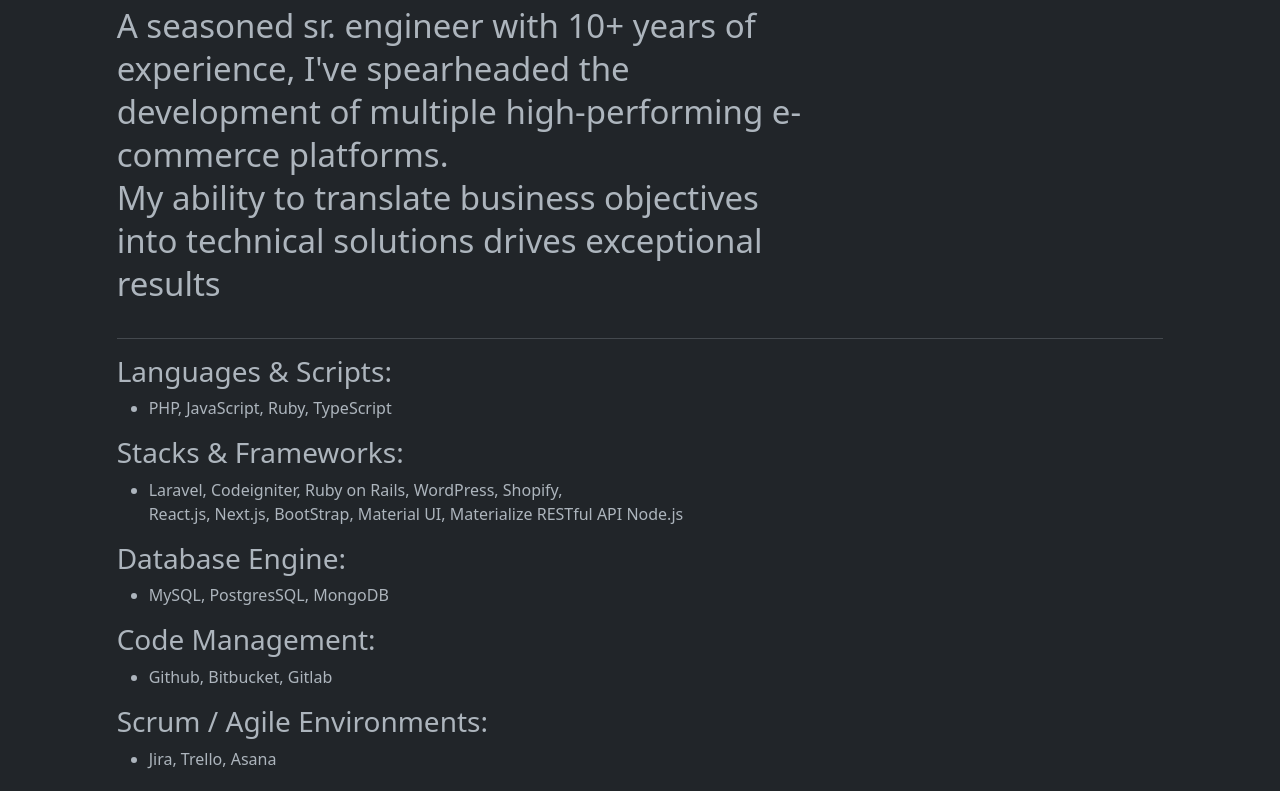
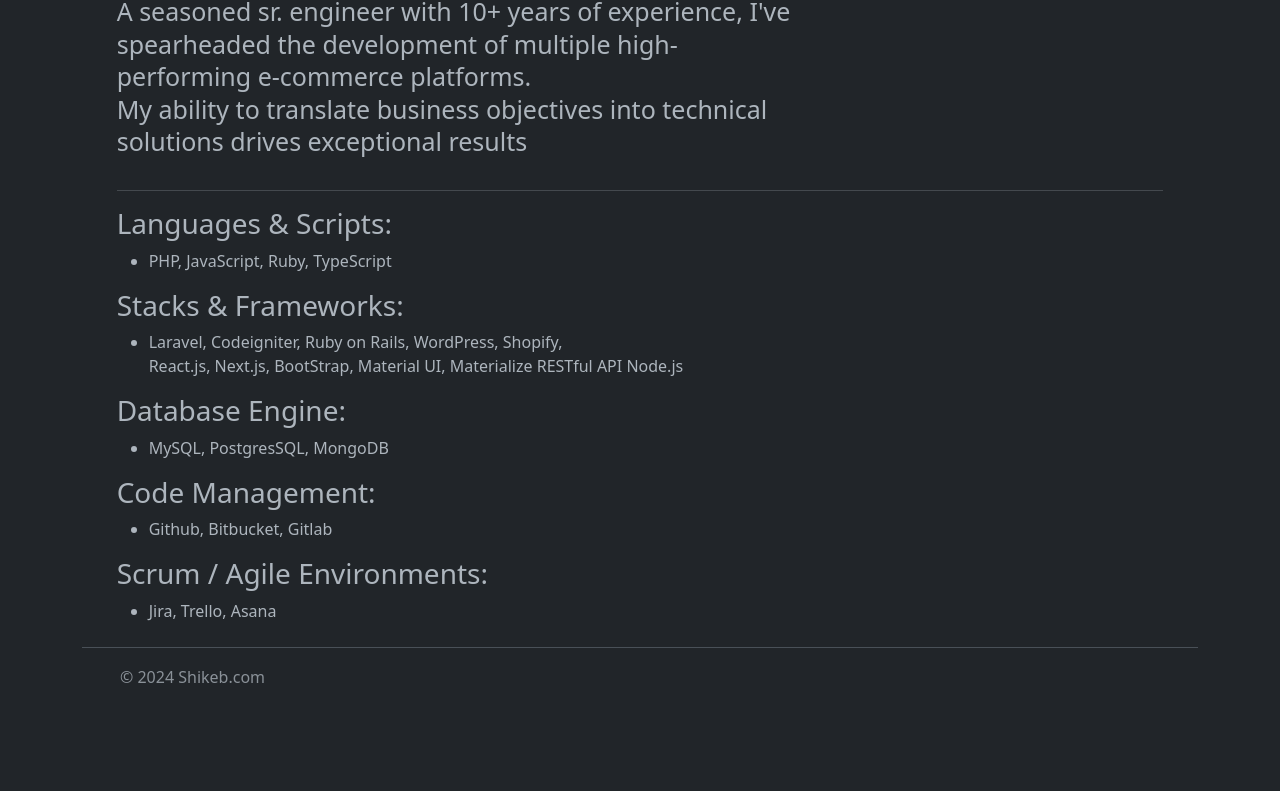
Before and after one commit to shikeb/shikeb.github.io, a plain HTML site: page index.html in a window 1280 px wide. Shown: the part 299-1090 px from the top of the page. After the commit the page ends 1029 px from the top, so only its background shows below. Drawn offline with nearby package versions, Linux system fonts and the light colour scheme.

Commit message:
CSS update

```diff
--- a/index.html
+++ b/index.html
@@ -28,7 +28,7 @@
         color: #fff;
       }
       .hero-text p {
-        font-size: 33px;
+        font-size: 25px;
         line-height: 1.3;
       }
       .hero-text p em{
```
